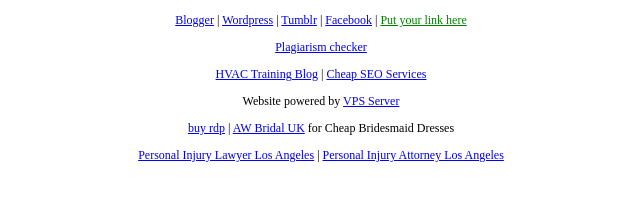
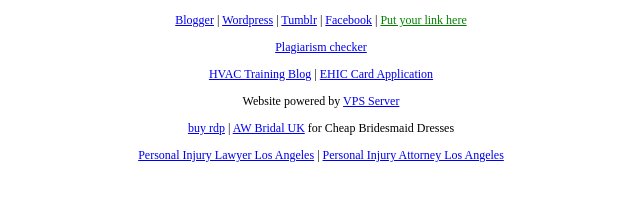
Before and after one commit to itrascastro/hit-counter.info, a plain HTML site: page index.html in a window 1280 px wide. Shown: the part 610-830 px from the top of the page, 319-959 px from the left. Drawn offline with Linux system fonts and the light colour scheme.

Commit message:
Revert "updated"
This reverts commit 940894ab93592fa722739699d5960a6df1405e8b.

```diff
--- a/index.html
+++ b/index.html
@@ -146,7 +146,7 @@
         <p><a href="https://plagiarismchecker.eu">Plagiarism checker</a></p>
 
         <p>
-            <a href="http://hvactrainingpro.com/">HVAC Training Blog</a> | <a href="https://www.tonicseo.com">Cheap SEO Services</a>
+            <a href="http://hvactrainingpro.com/">HVAC Training Blog</a> | <a href="https://www.ehic-cards.org.uk">EHIC Card Application</a>
         </p>
 
         <p>Website powered by <a href="https://www.vpsserver.com">VPS Server</a></p>
```
